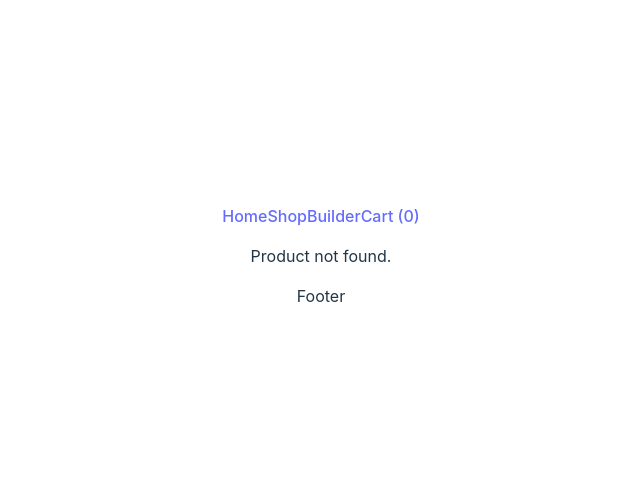
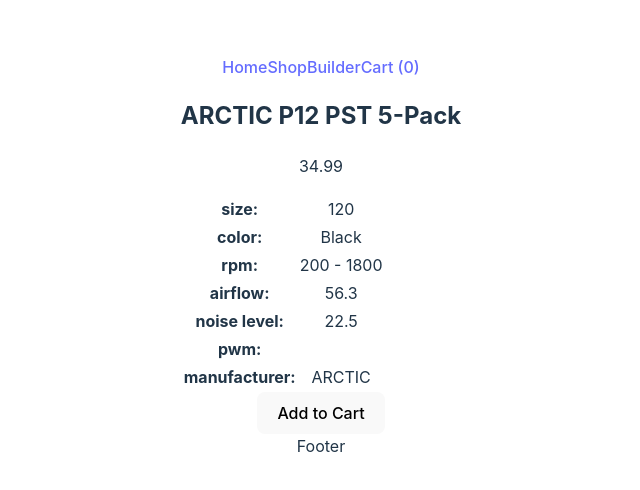
Before and after one commit to eLamine-dev/Shopping-Cart, a React (Vite) app: page /shop/case-fan/arctic-p12-pst-5-pack in a window 1280 px wide. Before the commit this address had no page. Shown: the part 144-634 px from the top of the page, without its empty margins (319-959 px from the left). Built offline with nearby package versions, Linux system fonts and the light colour scheme.

Commit message:
productPage SpecsTable component

```diff
--- a/package.json
+++ b/package.json
@@ -13,7 +13,8 @@
     "prop-types": "^15.8.1",
     "react": "^18.3.1",
     "react-dom": "^18.3.1",
-    "react-router-dom": "^6.26.1"
+    "react-router-dom": "^6.26.1",
+    "styled-components": "^6.1.13"
   },
   "devDependencies": {
     "@eslint/js": "^9.9.0",
--- a/src/components/ProductCard.jsx
+++ b/src/components/ProductCard.jsx
@@ -9,12 +9,12 @@
          <p>Price: ${product.price}</p>
          {selectedManufacturer ? (
             <NavLink
-               to={`/shop/${selectedCategory}/manufacturer/${selectedManufacturer}/${product.id}`}
+               to={`/shop/${selectedCategory}/manufacturer/${selectedManufacturer}/${product.slug}`}
             >
                View Details
             </NavLink>
          ) : (
-            <NavLink to={`/shop/${selectedCategory}/${product.id}`}>
+            <NavLink to={`/shop/${selectedCategory}/${product.slug}`}>
                View Details
             </NavLink>
          )}
--- a/src/components/ProductLi.jsx
+++ b/src/components/ProductLi.jsx
@@ -9,12 +9,12 @@
          <p>Price: ${product.price}</p>
          {selectedManufacturer ? (
             <NavLink
-               to={`/shop/${selectedCategory}/manufacturer/${selectedManufacturer}/${product.id}`}
+               to={`/shop/${selectedCategory}/manufacturer/${selectedManufacturer}/${product.slug}`}
             >
                View Details
             </NavLink>
          ) : (
-            <NavLink to={`/shop/${selectedCategory}/${product.id}`}>
+            <NavLink to={`/shop/${selectedCategory}/${product.slug}`}>
                View Details
             </NavLink>
          )}
--- /dev/null
+++ b/src/components/SpecsTable.jsx
@@ -0,0 +1,46 @@
+import { PropTypes } from 'prop-types';
+function SpecsTable({ product }) {
+   const ignoredProperties = [
+      'id',
+      'slug',
+      'description',
+      'name',
+      'category',
+      'price',
+   ];
+
+   const getTechnicalProperties = (product) => {
+      return Object.keys(product)
+         .filter((key) => !ignoredProperties.includes(key))
+         .map((key) => ({
+            key: key.replace(/_/g, ' '),
+            value: product[key],
+         }));
+   };
+
+   const technicalProperties = getTechnicalProperties(product);
+   return (
+      <table>
+         <tbody>
+            {technicalProperties.map((spec) => (
+               <tr key={spec.key}>
+                  <td>
+                     <strong>{spec.key}:</strong>
+                  </td>
+                  <td>
+                     {Array.isArray(spec.value)
+                        ? spec.value.join(' - ')
+                        : spec.value || 'N/A'}
+                  </td>
+               </tr>
+            ))}
+         </tbody>
+      </table>
+   );
+}
+
+SpecsTable.propTypes = {
+   product: PropTypes.object,
+};
+
+export default SpecsTable;
--- a/src/contexts/CartContext.jsx
+++ b/src/contexts/CartContext.jsx
@@ -1,3 +1,4 @@
+import { PropTypes } from 'prop-types';
 import { createContext, useState } from 'react';
 
 export const CartContext = createContext([]);
@@ -21,3 +22,7 @@
       </CartContext.Provider>
    );
 };
+
+CartProvider.propTypes = {
+   children: PropTypes.node.isRequired,
+};
--- a/src/main.jsx
+++ b/src/main.jsx
@@ -19,14 +19,14 @@
          { path: '', element: <HomePage /> },
          { path: 'shop', element: <ShopPage /> },
          {
-            path: 'shop/:category/manufacturer/:manufacturer/:productId',
+            path: 'shop/:category/manufacturer/:manufacturer/:productSlug',
             element: <ProductPage />,
          },
          {
             path: 'shop/:category/manufacturer/:manufacturer',
             element: <ShopPage />,
          },
-         { path: 'shop/:category/:productId', element: <ProductPage /> },
+         { path: 'shop/:category/:productSlug', element: <ProductPage /> },
          { path: 'shop/:category', element: <ShopPage /> },
          { path: 'builder', element: <BuilderPage /> },
          { path: 'cart', element: <CartPage /> },
--- a/src/pages/BuilderPage.jsx
+++ b/src/pages/BuilderPage.jsx
@@ -9,8 +9,14 @@
 
    const [selectedParts, setSelectedParts] = useState({
       cpu: '',
+      'cpu-cooler': '',
+      motherboard: '',
       'video-card': '',
       memory: '',
+      'internal-hard-drive': '',
+      case: '',
+      os: '',
+      'power-supply': '',
    });
 
    const handlePartSelection = (category, event) => {
@@ -66,8 +72,8 @@
             <div>
                <h2>Select GPU</h2>
                <select
-                  value={selectedParts.gpu?.id || ''}
-                  onChange={(e) => handlePartSelection('gpu', e)}
+                  value={selectedParts['video-card']?.id || ''}
+                  onChange={(e) => handlePartSelection('video-card', e)}
                >
                   <option value="">Select a GPU</option>
                   {products['video-card'].map((product) => (
@@ -77,7 +83,7 @@
                   ))}
                </select>
                {selectedParts['video-card'] && (
-                  <span> - ${selectedParts.gpu.price}</span>
+                  <span> - ${selectedParts['video-card'].price}</span>
                )}
             </div>
          </form>
--- a/src/pages/ProductPage.jsx
+++ b/src/pages/ProductPage.jsx
@@ -2,24 +2,28 @@
 import { useLoaderData } from 'react-router-dom';
 import { useContext } from 'react';
 import { CartContext } from '../contexts/CartContext';
+import SpecsTable from '../components/SpecsTable';
 
 function ProductPage() {
-   const { selectedCategory, slectedManufacturer, productId } = useParams();
+   const { selectedCategory, slectedManufacturer, productSlug } = useParams();
 
    const { addToCart } = useContext(CartContext);
    const Products = useOutletContext();
    let product = Object.values(Products)
       .flat()
-      .find((p) => p.id === productId);
+      .find((p) => p.slug === productSlug);
 
    if (!product) {
       return <p>Product not found.</p>;
    }
+
    return (
       <div>
          <h2>{product.name}</h2>
          <p>{product.description}</p>
          <p>{product.price}</p>
+
+         <SpecsTable product={product} />
          <button onClick={() => addToCart(product)}>Add to Cart</button>
       </div>
    );
```
Also changed, not shown: 1 other file (tests, documents, lock files or other folders).
